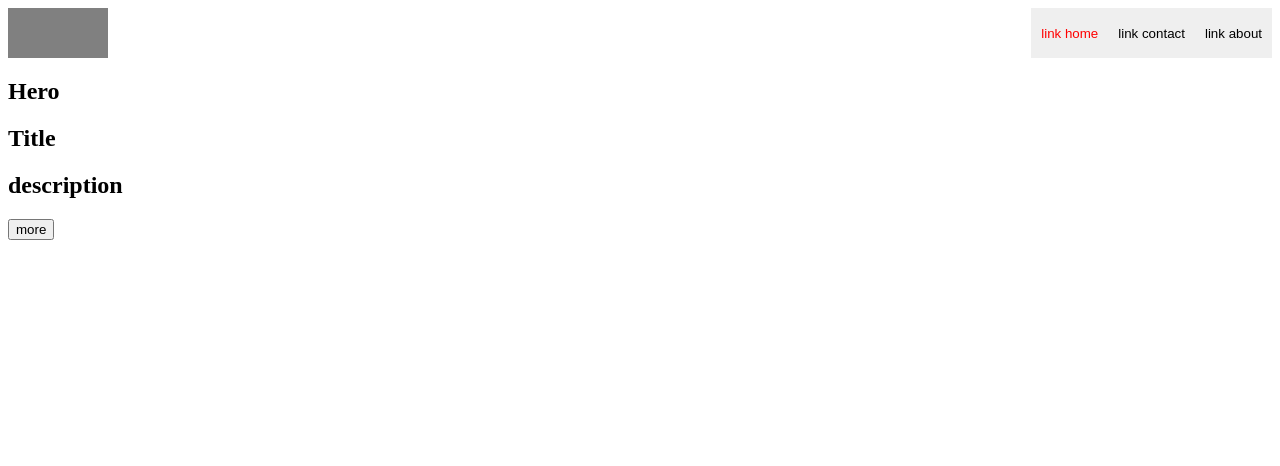
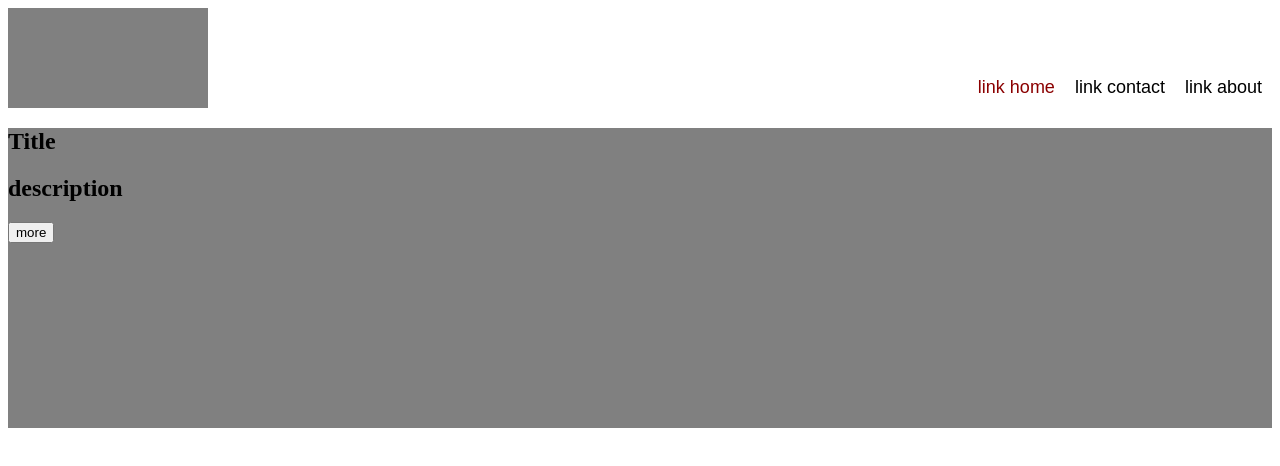
Before and after one commit to RomRakharb/pfp-web, a plain HTML site: page index.html in a window 1280 px wide. Drawn offline with Linux system fonts and the light colour scheme.

Commit message:
trying hero

```diff
--- a/index.html
+++ b/index.html
@@ -17,11 +17,12 @@
     </nav>
   </header>
 
-  <section title="hero">
-    <h1>Hero</h1>
-    <h1>Title</h1>
-    <h2>description</h2>
-    <button>more</button>
+  <section class="hero">
+    <div id="hero-img">
+      <h1>Title</h1>
+      <h2>description</h2>
+      <button>more</button>
+    </div>
   </section>
 
   <section title="news/announcement"></section>
--- a/style.css
+++ b/style.css
@@ -1,3 +1,4 @@
+/* --------- Header ---------- */
 header {
   background-color: white;
   display: flex;
@@ -5,23 +6,35 @@ header {
 }
 
 header .logo {
-  height: 50px;
-  width: 100px;
+  height: 100px;
+  width: 200px;
   background-color: gray;
 }
 
 header nav {
   display: flex;
-  align-items: stretch;
-  height: 50px;
+  padding-bottom: 10px;
 }
 
 header nav button {
   border: none;
   text-align: center;
   padding: 0px 10px;
+  background-color: white;
+  font-size: 18px;
+  margin-top: auto;
 }
 
 header nav .home {
-  color: red;
+  color: darkred;
 }
+
+header nav button:hover {
+  color: darkred;
+}
+
+/* --------- Hero ---------- */
+#hero-img {
+  height: 300px;
+  background-color: gray;
+}
```
